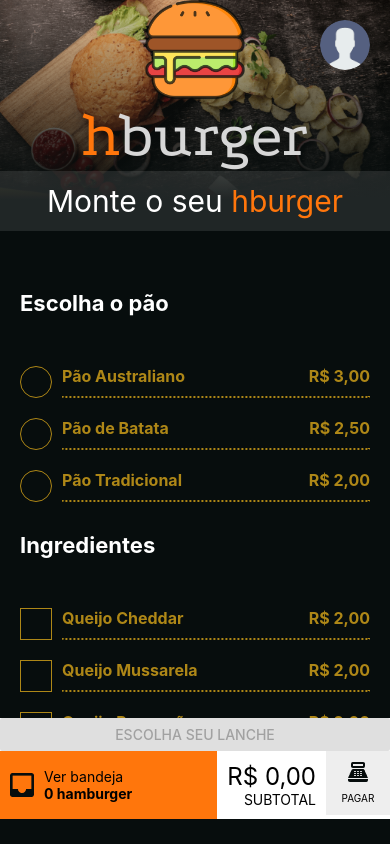
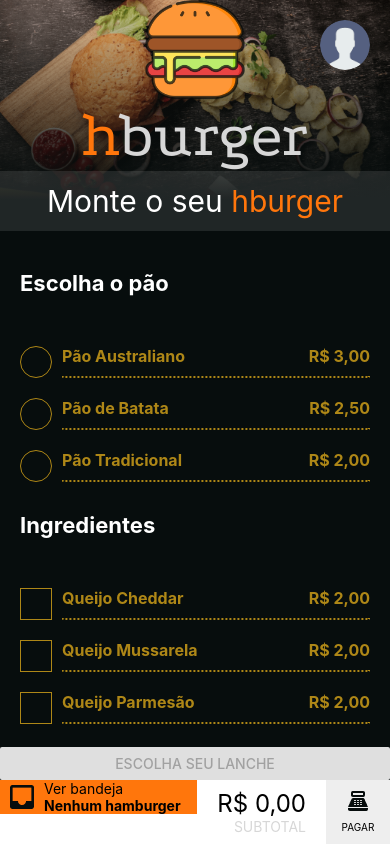
Before and after one commit to griel-hcodelab/hburger-app, a React Native app: screen /Carte in a window 390 px wide. Shown: the top 844 px of the page. Built offline with nearby package versions, Linux system fonts and the light colour scheme.

Commit message:
Carte footer adjustments

```diff
--- a/components/Footer/Subtotal/index.tsx
+++ b/components/Footer/Subtotal/index.tsx
@@ -1,8 +1,7 @@
 import { PropsWithChildren } from "react";
-import { Text } from "react-native";
 import styled from "styled-components/native";
 import { formatCurrency } from "../../../utils/formatCurrenty";
-import { sizes } from "../../../utils/variables";
+import { colors, sizes } from "../../../utils/variables";
 
 type SubtotalPropsType = {
   value: number;
@@ -14,7 +13,7 @@ const Subtotal: React.FC<PropsWithChildren<SubtotalPropsType>> = ({
   return (
     <Container>
       <SubtotalValue>{formatCurrency(value)}</SubtotalValue>
-      <Text>SUBTOTAL</Text>
+      <SubtotalLabel>SUBTOTAL</SubtotalLabel>
     </Container>
   );
 };
@@ -22,10 +21,15 @@ const Subtotal: React.FC<PropsWithChildren<SubtotalPropsType>> = ({
 const Container = styled.View`
   justify-content: center;
   align-items: flex-end;
-  padding: ${sizes.spacePx};
+  padding: 0 ${sizes.space * 2}px;
 `;
+
 const SubtotalValue = styled.Text`
   font-size: 24px;
 `;
 
+const SubtotalLabel = styled.Text`
+  color: ${colors.gray};
+`;
+
 export default Subtotal;
--- a/components/Footer/TrayButton/index.tsx
+++ b/components/Footer/TrayButton/index.tsx
@@ -1,5 +1,4 @@
 import { PropsWithChildren } from "react";
-import { Text } from "react-native";
 import styled from "styled-components/native";
 import { colors } from "../../../utils/variables";
 import TrayIcon from "../../Icons/TrayIcon";
@@ -8,6 +7,14 @@ type TrayItemsPropsType = {
   quantity: number;
   onPress: () => void;
 };
+
+const trayText = (quantity: number) => {
+  if (quantity === 0) {
+    return "Nenhum hamburger";
+  }
+
+  return `${quantity} hamburgers`;
+}
 
 const TrayButton: React.FC<PropsWithChildren<TrayItemsPropsType>> = ({
   quantity,
@@ -18,10 +25,7 @@ const TrayButton: React.FC<PropsWithChildren<TrayItemsPropsType>> = ({
       <TrayIcon />
       <TextContainer>
         <TrayText>Ver bandeja</TrayText>
-        <TrayTextItems>
-          {quantity === 0 ? 0 : quantity}{" "}
-          {quantity <= 1 ? "hamburger" : "hamburgers"}
-        </TrayTextItems>
+        <TrayTextItems>{trayText(quantity)}</TrayTextItems>
       </TextContainer>
     </Container>
   );
@@ -31,8 +35,8 @@ const Container = styled.TouchableOpacity`
   flex-direction: row;
   background-color: ${colors.orange};
   align-items: center;
-  padding: 10px;
-  height: 68px;
+  padding: 0 10px;
+  height: 100%;
   flex: 1;
 `;
 const TextContainer = styled.View`
--- a/screens/Carte/index.tsx
+++ b/screens/Carte/index.tsx
@@ -76,13 +76,11 @@ const CarteScreenComponent = ({ navigation }: any) => {
       <Tray visible={trayVisible} items={Carte.trayItems} />
 
       <Footer>
-        <SaveBurgerContainer>
-          <Button
-            disabled={(!Carte.selectedBread || !Carte.selectedIngredients) ? true : false}
-            onPress={Carte.createBurger}
-            title={(!Carte.selectedBread || !Carte.selectedIngredients) ? "Escolha seu lanche" : "Salvar"}
-          />
-        </SaveBurgerContainer>
+        <Button
+          disabled={!Carte.selectedBread || !Carte.selectedIngredients.length}
+          onPress={Carte.createBurger}
+          title={(!Carte.selectedBread || !Carte.selectedIngredients.length) ? "Escolha seu lanche" : "Salvar"}
+        />
         <FooterButtonsContainer>
           <TrayButton
             onPress={() => setTrayVisible(!trayVisible)}
@@ -100,26 +98,25 @@ const Container = styled.SafeAreaView`
   background-color: ${colors.dark};
   width: ${Dimensions.get("window").width}px;
   height: ${Dimensions.get("window").height}px;
-  position: relative;
 `;
+
 const CarteScrollView = styled(ScrollView)`
   margin-top: 50px;
-  margin-bottom: 80px;
-  padding: 20px;
-  padding-bottom: 100px;
-  height: ${Dimensions.get("screen").height}px;
+  margin-bottom: 110px;
+  padding: 0 20px;
 `;
+
 const Footer = styled.View`
   position: absolute;
-  bottom: 58px;
+  bottom: 0;
   width: 100%;
-  background-color: white;
-  height: 68px;
 `;
+
 const FooterButtonsContainer = styled.View`
   flex-direction: row;
   background-color: ${colors.white};
 `;
+
 const CarteItemCategory = styled.Text`
   font-size: 22px;
   color: ${colors.white};
@@ -127,7 +124,6 @@ const CarteItemCategory = styled.Text`
   margin-top: 20px;
   margin-bottom: 40px;
 `;
-const SaveBurgerContainer = styled.View``;
 
 export const CarteScreen = ({ navigation }: any) => {
   return (
```
